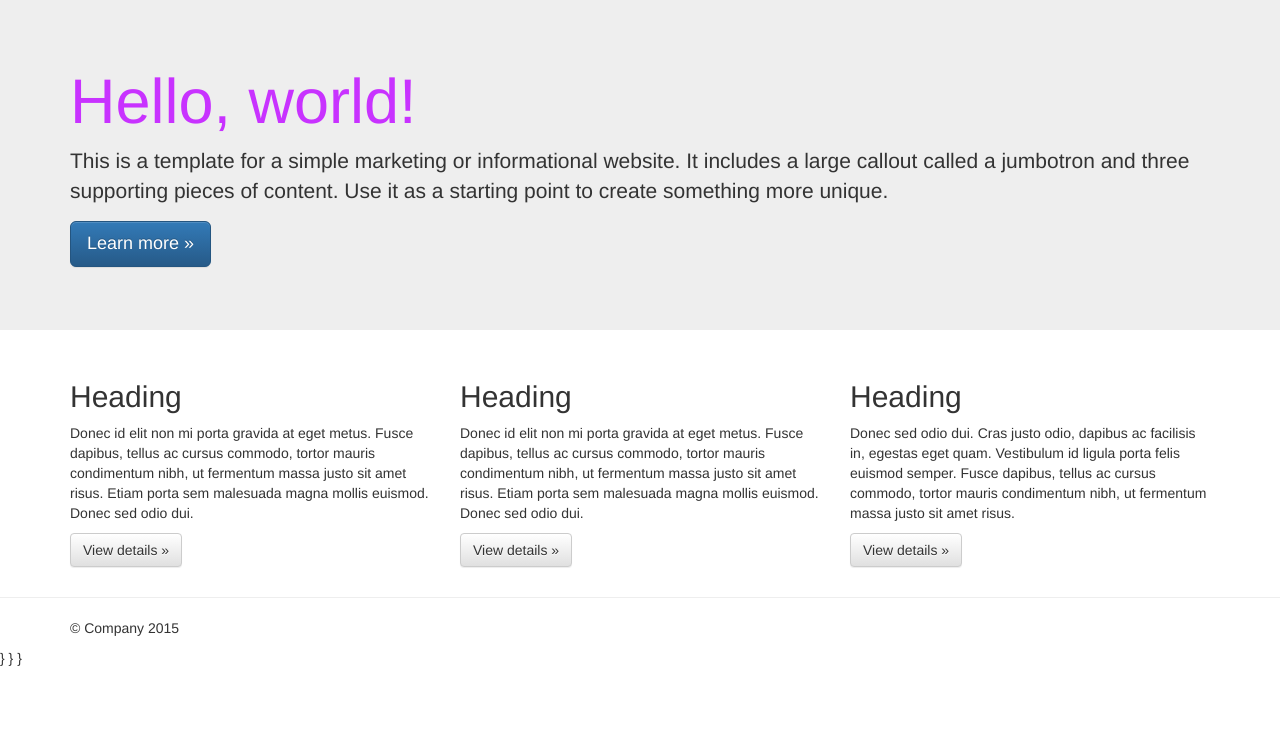
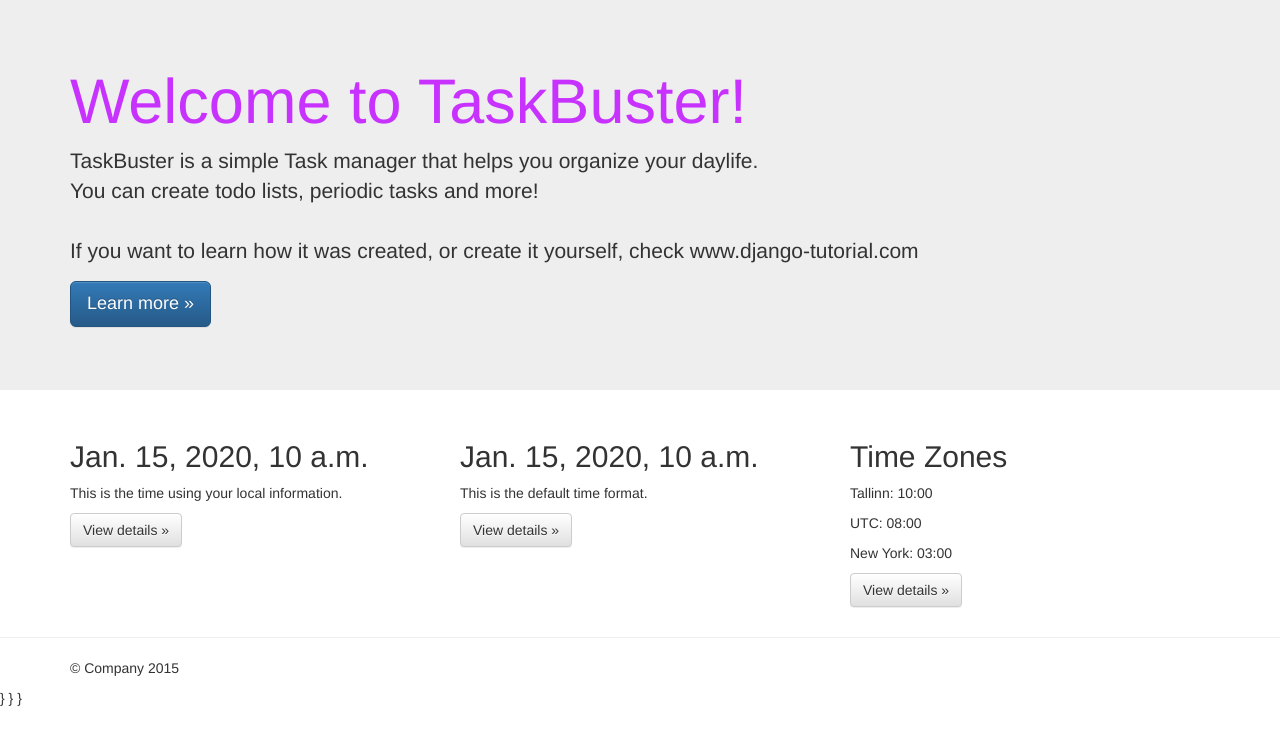
Before and after one commit to Silver36est/TaskBuster_Learn, a Django app: template taskbuster/templates/taskbuster/index.html in a window 1280 px wide. Shown: the part 51-800 px from the top of the page. Run offline with Django 3.2, Linux system fonts and the light colour scheme; the template is opened without the code that fills it: most values are stand-ins (such as "Sample title", 1, 10 or a date in 2020); some libraries are stand-ins or nearby versions.

Commit message:
Internationalization and localization

```diff
--- a/requirements/base.txt
+++ b/requirements/base.txt
@@ -1 +1,2 @@
 Django==1.8.5
+pytz==2017.2
--- a/requirements/testing.txt
+++ b/requirements/testing.txt
@@ -1,3 +1,4 @@
 Django==1.8.5
 coverage==4.4.1
 selenium==3.4.3
+pytz==2017.2
--- a/taskbuster/templates/taskbuster/index.html
+++ b/taskbuster/templates/taskbuster/index.html
@@ -1,4 +1,7 @@
 {% extends "base.html" %}
+{% load i18n %}
+{% load l10n %}
+{% load tz %}
 
 {% block head_title %}TaskBuster Django Tutorial{% endblock %}
 
@@ -6,8 +9,8 @@
 	<!-- Main jumbotron for primary marketing message or call to action -->
 	<div class="jumbotron">
 	    <div class="container">
-	        <h1>Hello, world!</h1>
-	        <p>This is a template for a simple marketing or informational website. It includes a large callout called a jumbotron and three supporting pieces of content. Use it as a starting point to create something more unique.</p>
+	        <h1>{% trans "Welcome to TaskBuster!" %}</h1>
+	        <p>{% blocktrans %}TaskBuster is a simple Task manager that helps you organize your daylife. </br> You can create todo lists, periodic tasks and more! <br><br> If you want to learn how it was created, or create it yourself, check www.django-tutorial.com{% endblocktrans %}</p>
 	        <p><a class="btn btn-primary btn-lg" href="#" role="button">Learn more &raquo;</a></p>
 	    </div>
 	</div>
@@ -16,18 +19,20 @@
 	      <!-- Example row of columns -->
 	      <div class="row">
 	        <div class="col-md-4">
-	          <h2>Heading</h2>
-	          <p>Donec id elit non mi porta gravida at eget metus. Fusce dapibus, tellus ac cursus commodo, tortor mauris condimentum nibh, ut fermentum massa justo sit amet risus. Etiam porta sem malesuada magna mollis euismod. Donec sed odio dui. </p>
+	          <h2 id="local-date">{{today}}</h2>
+	          <p>This is the time using your local information.</p>
 	          <p><a class="btn btn-default" href="#" role="button">View details &raquo;</a></p>
 	        </div>
 	        <div class="col-md-4">
-	          <h2>Heading</h2>
-	          <p>Donec id elit non mi porta gravida at eget metus. Fusce dapibus, tellus ac cursus commodo, tortor mauris condimentum nibh, ut fermentum massa justo sit amet risus. Etiam porta sem malesuada magna mollis euismod. Donec sed odio dui. </p>
+	          <h2 id="non-local-date">{{today|unlocalize}}</h2>
+	          <p>This is the default time format.</p>
 	          <p><a class="btn btn-default" href="#" role="button">View details &raquo;</a></p>
 	       </div>
 	        <div class="col-md-4">
-	          <h2>Heading</h2>
-	          <p>Donec sed odio dui. Cras justo odio, dapibus ac facilisis in, egestas eget quam. Vestibulum id ligula porta felis euismod semper. Fusce dapibus, tellus ac cursus commodo, tortor mauris condimentum nibh, ut fermentum massa justo sit amet risus.</p>
+	          <h2>Time Zones</h2>
+	          <p>Tallinn: <span id="time-tz">{{now|time:"H:i"}}</span></p>
+	          <p>UTC: <span id="time-utc">{{now|utc|time:"H:i"}}</span></p>
+	          <p>New York: <span id="time-ny">{{now|timezone:"America/New_York"|time:"H:i"}}</span></p>
 	          <p><a class="btn btn-default" href="#" role="button">View details &raquo;</a></p>
 	        </div>
 	      </div>
--- a/taskbuster/test.py
+++ b/taskbuster/test.py
@@ -1,13 +1,16 @@
 #_*_ coding: utf-8 _*_
 from django.test import TestCase
 from django.core.urlresolvers import reverse
+from django.utils.translation import activate
 
 class TestHomePage(TestCase):
 
 	def test_uses_index_template(self):
+		activate('en')
 		response = self.client.get(reverse("home"))
 		self.assertTemplateUsed(response, "taskbuster/index.html")
 
 	def test_uses_base_template(self):
+		activate('en')
 		response = self.client.get(reverse("home"))
 		self.assertTemplateUsed(response, "base.html")
--- a/taskbuster/urls.py
+++ b/taskbuster/urls.py
@@ -1,3 +1,5 @@
+# _*_ coding: utf-8 _*_
+
 """taskbuster URL Configuration
 
 The `urlpatterns` list routes URLs to views. For more information please see:
@@ -15,11 +17,16 @@ Including another URLconf
 """
 from django.conf.urls import include, url
 from django.contrib import admin
+from django.conf.urls.i18n import i18n_patterns
 from .views import home, home_files
 
 urlpatterns = [
-    url(r'^admin/', include(admin.site.urls)),
-    url(r'^$', home, name='home'),
     url(r'^(?P<filename>(robots.txt)|(humans.txt))$',
     	home_files, name='home_files'),
+    url(r'i18n/', include('django.conf.urls.i18n')),
 ]
+
+urlpatterns += i18n_patterns(
+	url(r'^$', home, name='home'),
+	url(r'^admin/', include(admin.site.urls)),
+	)
--- a/taskbuster/views.py
+++ b/taskbuster/views.py
@@ -1,8 +1,11 @@
 #_*_ coding: utf-8 _*_
 from django.shortcuts import render
+import datetime
+from django.utils.timezone import now
 
 def home(request):
-	return render(request, "taskbuster/index.html", {})
+	today = datetime.date.today()
+	return render(request, "taskbuster/index.html", {'today': today, 'now': now()})
 
 def home_files(request, filename):
 	return render(request, filename, {}, content_type="text/plain")
```
Also changed, not shown: functional_tests/test_all_users.py (+30 -0 lines), taskbuster/settings/base.py (+13 -1 lines), taskbuster/locale/et/LC_MESSAGES/django.po (added), 1 other file.
